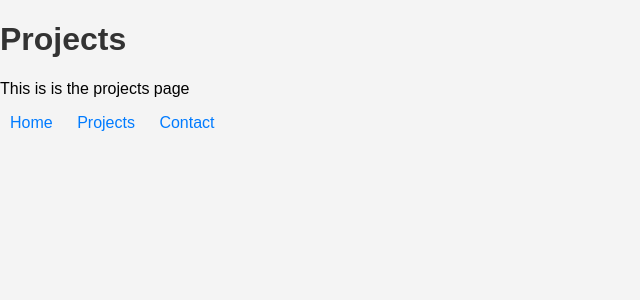
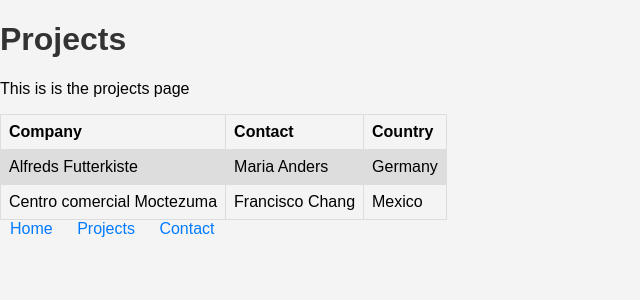
Before and after one commit to radicaled42/python-projects, a Flask app: page /projects in a window 1280 px wide. Shown: the top 300 px of the page, without its empty margins (0-640 px from the left). Run offline with Flask 3, Linux system fonts and the light colour scheme.

Commit message:
feat: adding some tables

```diff
--- a/project/static/styles.css
+++ b/project/static/styles.css
@@ -20,3 +20,20 @@ nav a {
 nav a:hover {
     text-decoration: underline;
 }
+
+table {
+    font-family: arial, sans-serif;
+    border-collapse: collapse;
+
+}
+
+td, th {
+    margin: auto;
+    border: 1px solid #dddddd;
+    text-align: left;
+    padding: 8px;
+}
+
+tr:nth-child(even) {
+    background-color: #dddddd;
+}
--- a/project/templates/projects.html
+++ b/project/templates/projects.html
@@ -11,6 +11,23 @@
 <body>
     <h1>Projects</h1>
     <p>This is is the projects page</p>
+    <table>
+        <tr>
+          <th>Company</th>
+          <th>Contact</th>
+          <th>Country</th>
+        </tr>
+        <tr>
+          <td>Alfreds Futterkiste</td>
+          <td>Maria Anders</td>
+          <td>Germany</td>
+        </tr>
+        <tr>
+          <td>Centro comercial Moctezuma</td>
+          <td>Francisco Chang</td>
+          <td>Mexico</td>
+        </tr>
+      </table>
     <nav>
         <a href="/">Home</a>
         <a href="/projects">Projects</a>
```
